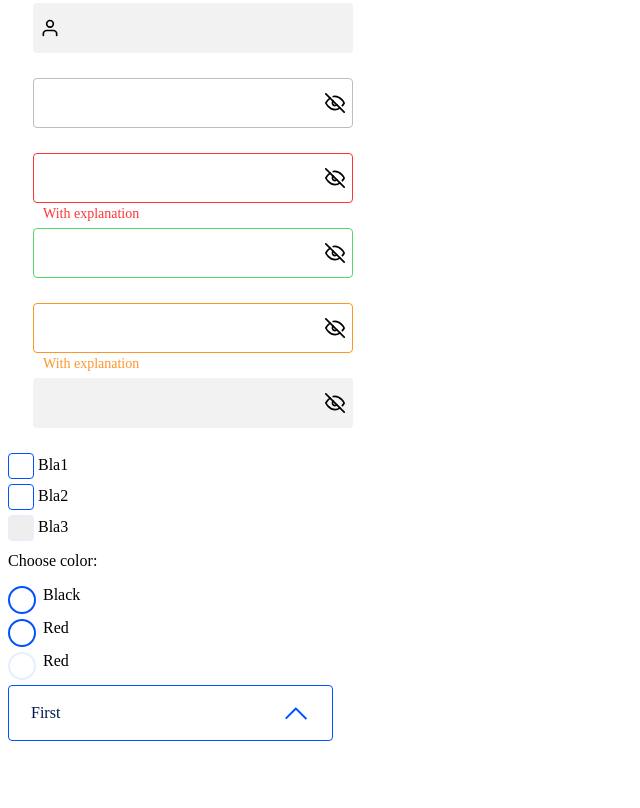
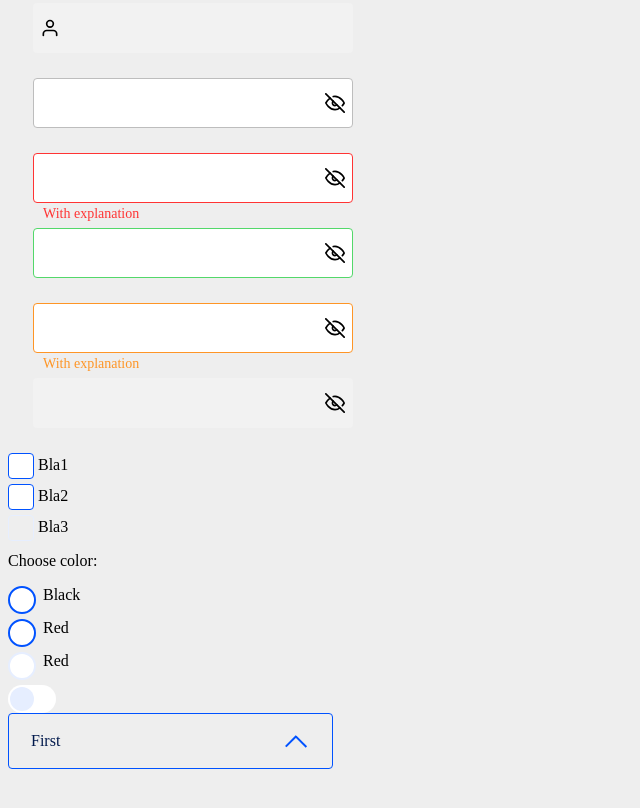
Before and after one commit to OlleyO/ui-kit, a website: page components.html in a window 1280 px wide. Shown: the part 1277-2085 px from the top of the page, without its empty margins (0-640 px from the left). Drawn offline with nearby package versions, Linux system fonts and the light colour scheme.

Commit message:
added toggle button

```diff
--- a/components.html
+++ b/components.html
@@ -160,6 +160,11 @@
       <span class="radio"></span>
     </label>
 
+    <label class="switch">
+      <input type="checkbox" />
+      <span class="slider"></span>
+    </label>
+
     <div class="clearfix">
       <div class="select-wrapper" style="float: left; margin-right: 25px">
         <div class="select">
--- a/styles/components.css
+++ b/styles/components.css
@@ -422,3 +422,48 @@
 .container-checkbox input:disabled ~ .radio {
   border-color: #e6eeff;
 }
+
+body {
+  background-color: #eeeeee;
+}
+
+.switch {
+  position: relative;
+  display: inline-block;
+  width: 48px;
+  height: 28px;
+  background-color: #ffffff;
+  border-radius: 15px;
+}
+
+.switch input {
+  opacity: 0;
+  width: 0;
+  height: 0;
+}
+
+.slider {
+  position: absolute;
+  cursor: pointer;
+  left: 0;
+  top: 0;
+  bottom: 0;
+  right: 0;
+}
+
+.slider::before {
+  position: absolute;
+  content: "";
+  left: 2.09px;
+  top: 2px;
+  height: 24px;
+  width: 24px;
+  background-color: #e6eeff;
+  border-radius: 50%;
+  transition: 0.5s;
+}
+
+.switch input:checked + .slider::before {
+  transform: translateX(19px);
+  background-color: #0052ff;
+}
```
